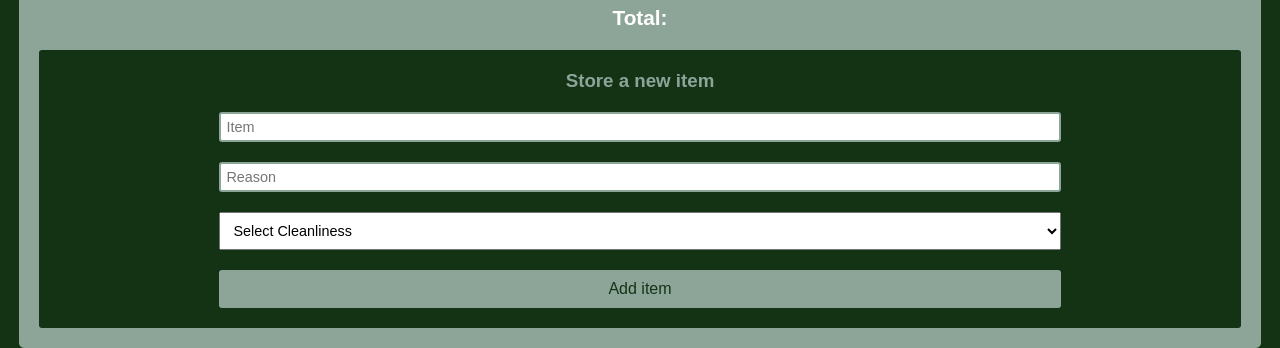
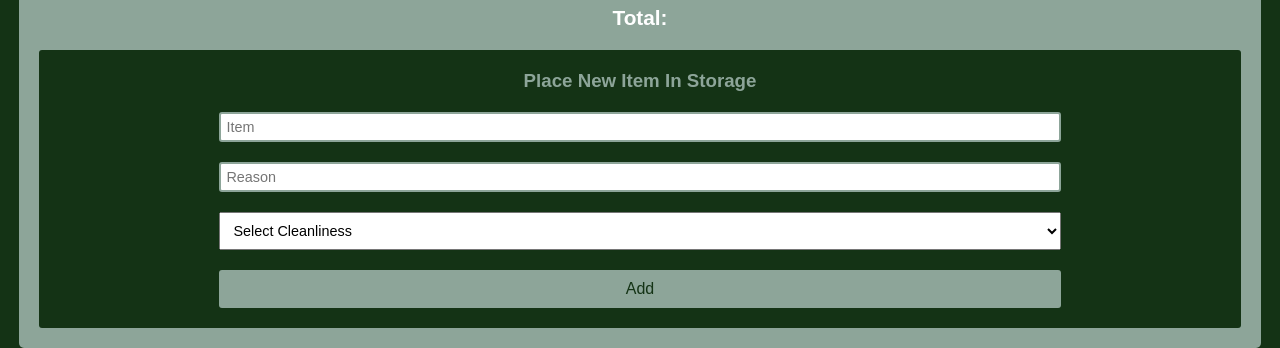
Before and after one commit to Adamj1232/Garage-Bin, a website: page public/index.html in a window 1280 px wide. Shown: the part 661-1009 px from the top of the page. Drawn offline with Linux system fonts and the light colour scheme; no server answers; a web font is replaced by a local one.

Commit message:
reword some html

```diff
--- a/public/index.html
+++ b/public/index.html
@@ -38,7 +38,7 @@
 
     <section class="form">
       <form class="garage-form">
-        <h3 class="form-title">Store a new item</h3>
+        <h3 class="form-title">Place New Item In Storage</h3>
         <input class="input-name"
                type="text"
                name="item"
@@ -56,7 +56,7 @@
       </select>
         <button class="add-item"
                 type="submit"
-                name="button">Add item</button>
+                name="button">Add</button>
       </form>
     </section>
   </section>
```
